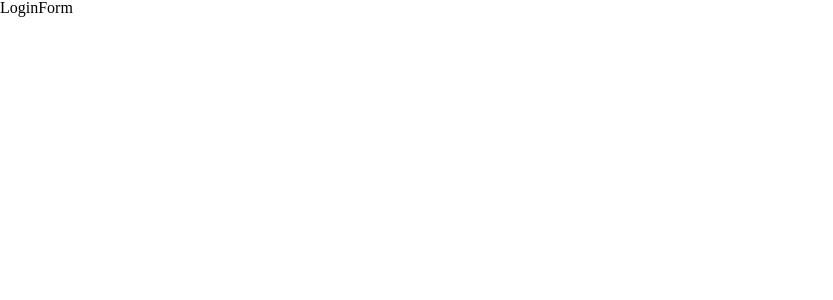
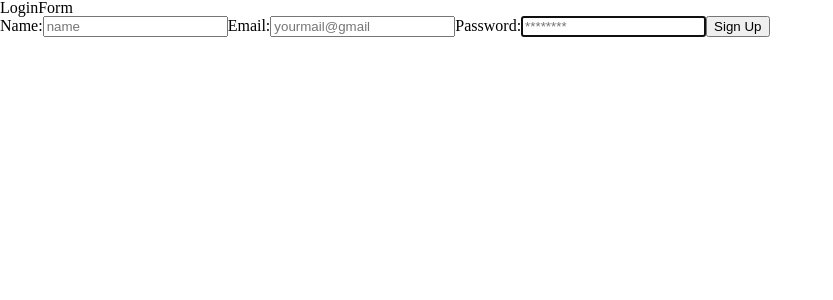
Before and after one commit to Khametova/new-React, a React (Vite) app: page / in a window 1280 px wide. Shown: the top 300 px of the page, without its empty margins (0-833 px from the left). Built offline with nearby package versions, Linux system fonts and the light colour scheme.

Commit message:
add "LoginForm" inndex.jsx

```diff
--- a/src/components/LoginForm/index.jsx
+++ b/src/components/LoginForm/index.jsx
@@ -1,7 +1,71 @@
+import { useState } from "react";
 import styles from "./LoginForm.module.css";
 
 function LoginForm() {
-  return <div>LoginForm</div>;
+  const [name, setName] = useState("");
+  const [email, setEmail] = useState("");
+  const [password, setPassword] = useState("");
+
+  const handleNameChange = (e) => {
+    setName(e.target.value);
+  };
+
+  const handleEmailChange = (e) => {
+    setEmail(e.target.value);
+  };
+
+  const handlePasswordChange = (e) => {
+    setPassword(e.target.value);
+  };
+
+  const handleFormSubmint = (e) => {
+    e.preventDefault();
+    setName("");
+    setEmail("");
+    setPassword("");
+  };
+
+  return (
+    <div>
+      <h1>LoginForm</h1>
+      <form onSubmit={handleFormSubmint}>
+        <label>
+          <span>Name:</span>
+          <input
+            type="name"
+            name="name"
+            value={name}
+            onChange={handleNameChange}
+            placeholder="name"
+            autoFocus
+          />
+        </label>
+        <label>
+          <span>Email:</span>
+          <input
+            type="email"
+            email="email"
+            value={email}
+            onChange={handleEmailChange}
+            placeholder="yourmail@gmail"
+            autoFocus
+          />
+        </label>
+        <label>
+          <span>Password:</span>
+          <input
+            type="password"
+            email="password"
+            value={password}
+            onChange={handlePasswordChange}
+            placeholder="********"
+            autoFocus
+          />
+        </label>
+        <button type="submit">Sign Up</button>
+      </form>
+    </div>
+  );
 }
 
 export default LoginForm;
```
